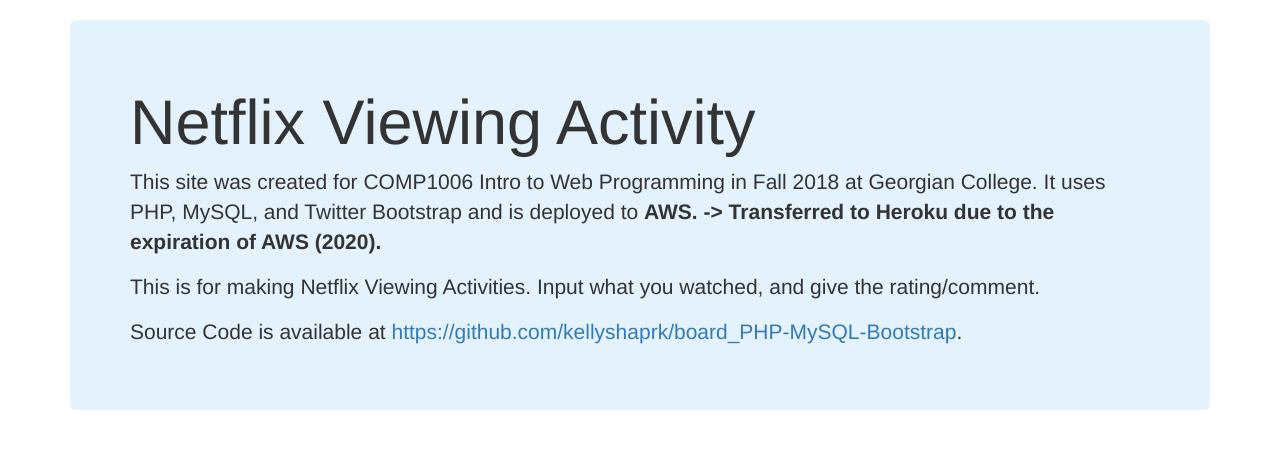
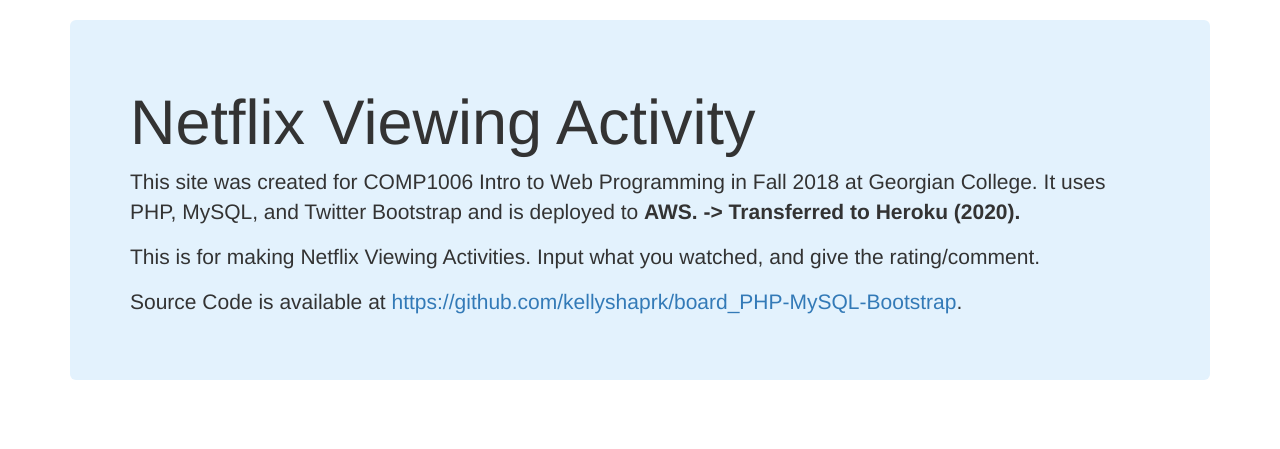
Before and after one commit to kellyshaprk/Board_PHP-MySQL-Bootstrap-Python-Heroku, a PHP site: page /default.php in a window 1280 px wide. Shown: the part 52-501 px from the top of the page. Run offline with PHP 8.4, Linux system fonts and the light colour scheme.

Commit message:
readme, default

```diff
--- a/default.php
+++ b/default.php
@@ -7,7 +7,7 @@
     <div class ="jumbotron" style="background-color: #e3f2fd;">
         <h1>Netflix Viewing Activity</h1>
         <p>This site was created for COMP1006 Intro to Web Programming in Fall 2018 at Georgian College.
-            It uses PHP, MySQL, and Twitter Bootstrap and is deployed to <b>AWS. -> Transferred to Heroku due to the expiration of AWS (2020). <b></p>
+            It uses PHP, MySQL, and Twitter Bootstrap and is deployed to <b>AWS. -> Transferred to Heroku (2020). <b></p>
         <p>This is for making Netflix Viewing Activities. Input what you watched, and give the rating/comment. </p>
         <p>Source Code is available at <a href="https://github.com/kellyshaprk/board_PHP-MySQL-Bootstrap" target="_blank"> https://github.com/kellyshaprk/board_PHP-MySQL-Bootstrap</a>.</p>
     </div>
```
Also changed, not shown: README.md.
